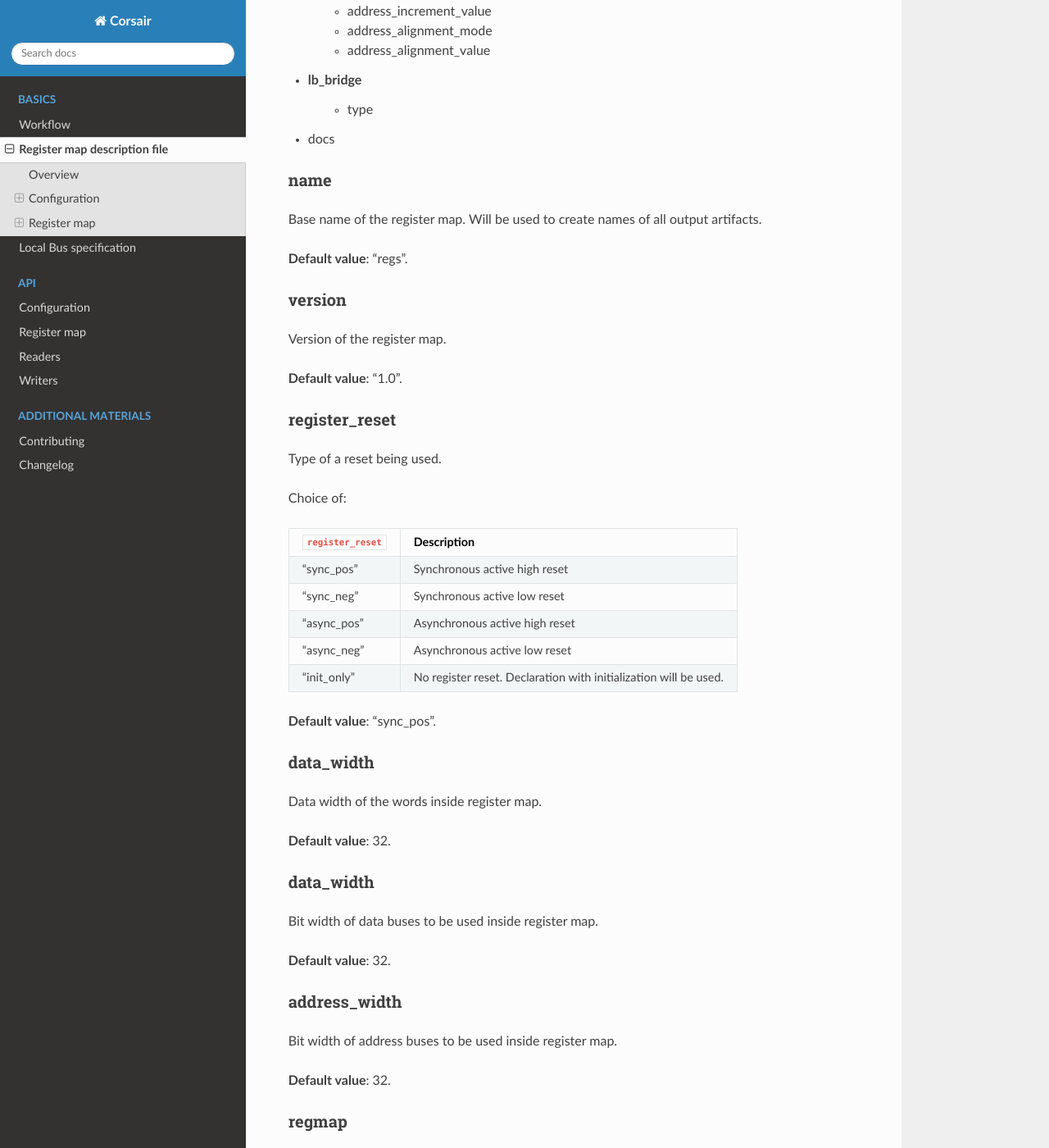
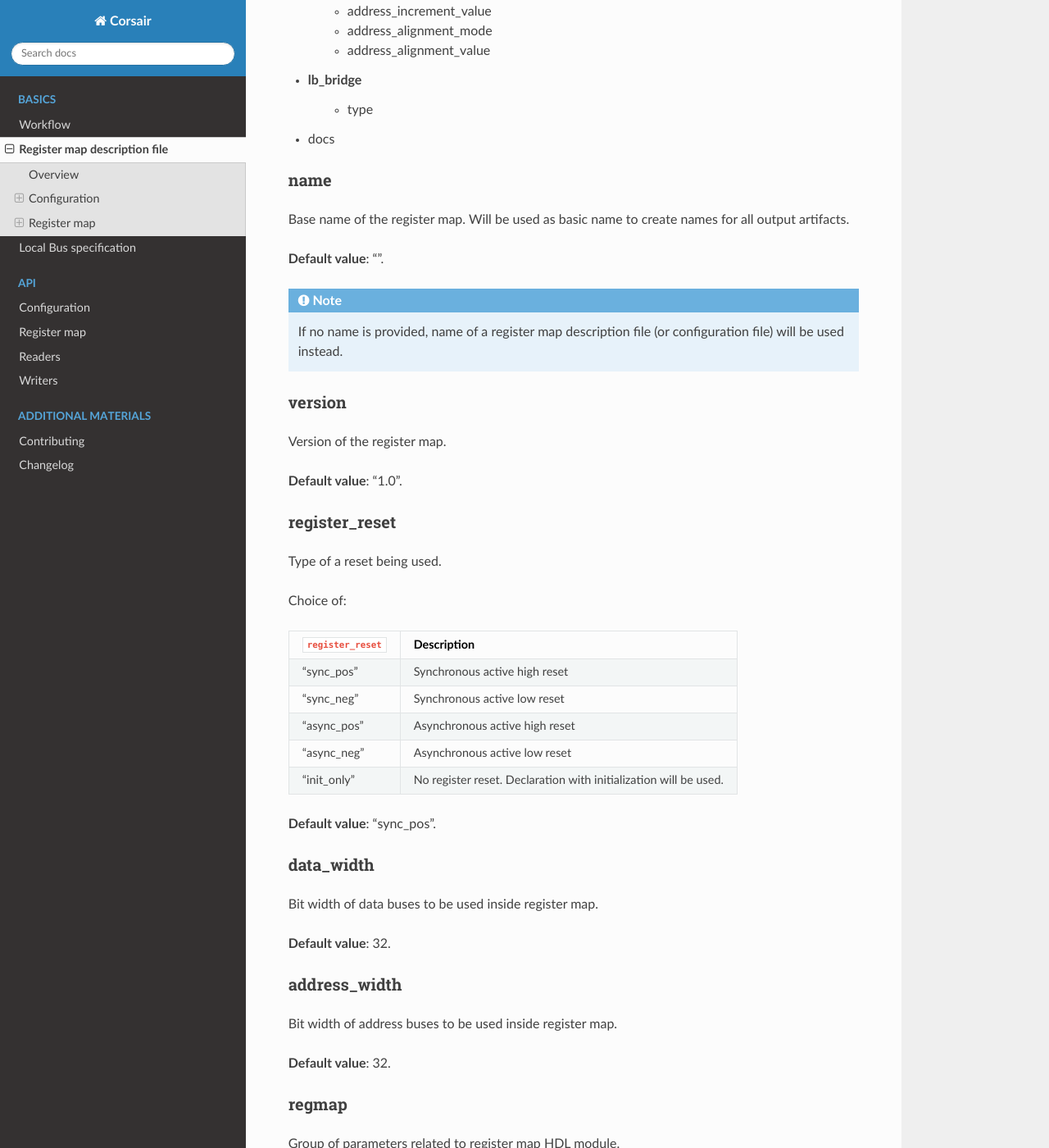
Before and after one commit to esynr3z/corsair, a Sphinx documentation site: the page built from docs/csr-map.rst, in a window 1280 px wide and 1400 px high, scrolled down 1379 px. Shown: the whole window at 82% size. Built offline with Sphinx 7.4.7 and the Read the Docs theme 2.0.0, drawn with Linux system fonts in a browser that asks for light colours.

Commit message:
Update docs

```diff
--- a/docs/csr-map.rst
+++ b/docs/csr-map.rst
@@ -61,9 +61,12 @@ List of default parameters and groups (relative to configuration root):
 name
 ----
 
-Base name of the register map. Will be used to create names of all output artifacts.
+Base name of the register map. Will be used as basic name to create names for all output artifacts.
 
-**Default value**: "regs".
+**Default value**: "".
+
+.. note::
+    If no name is provided, name of a register map description file (or configuration file) will be used instead.
 
 version
 -------
@@ -90,13 +93,6 @@ Choice of:
 ==================== ================================================================
 
 **Default value**: "sync_pos".
-
-data_width
-----------
-
-Data width of the words inside register map.
-
-**Default value**: 32.
 
 data_width
 ----------
--- a/docs/workflow.rst
+++ b/docs/workflow.rst
@@ -13,14 +13,14 @@ It is as easy as:
 
 ::
 
-    corsair --template-regmap ip_regs.json
+    corsair --template-regmap regs.json
 
-* Make changes to ``ip_regs.json``
+* Make changes to ``regs.json``
 * Generate output artifacts:
 
 ::
 
-    corsair -r ip_regs.json --hdl --lb-bridge --docs
+    corsair -r regs.json --hdl --lb-bridge --docs
 
 * You will get:
     * Register map HDL code
```
Also changed, not shown: README.md (+3 -4 lines).
